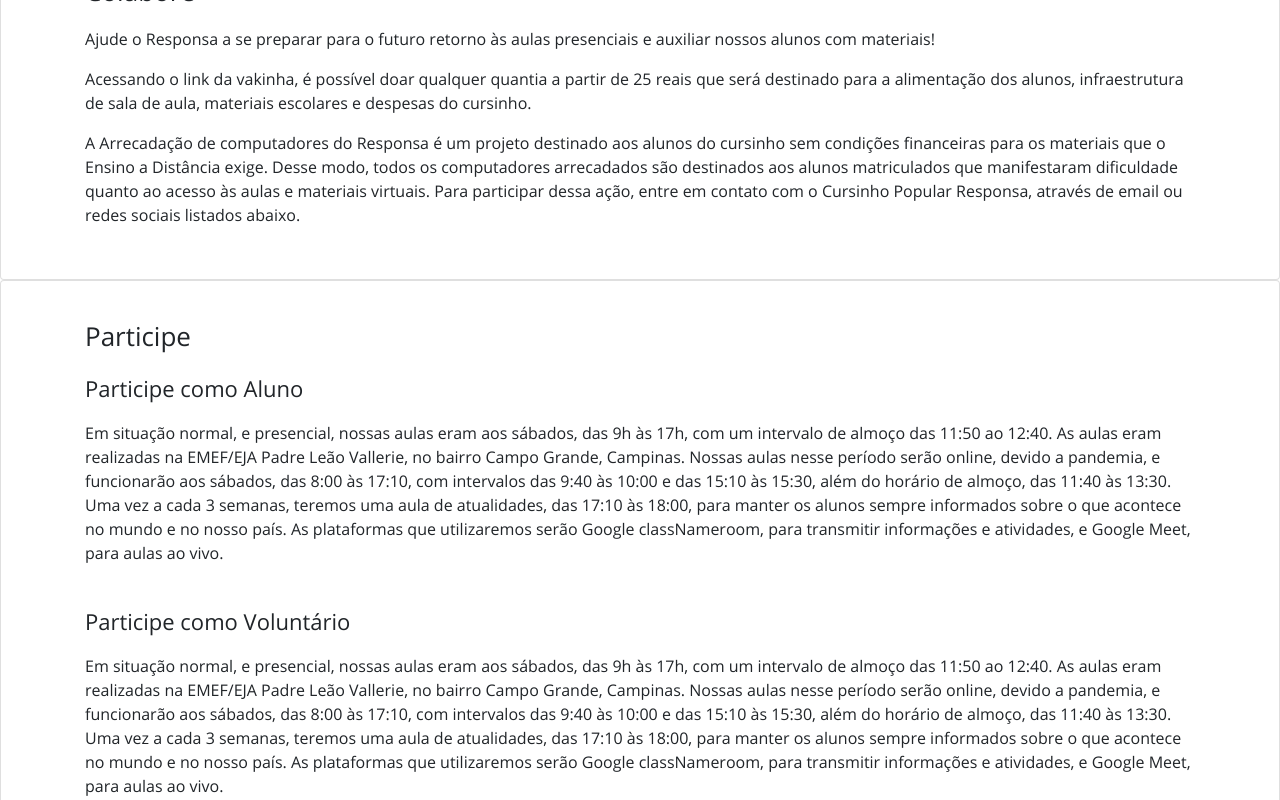
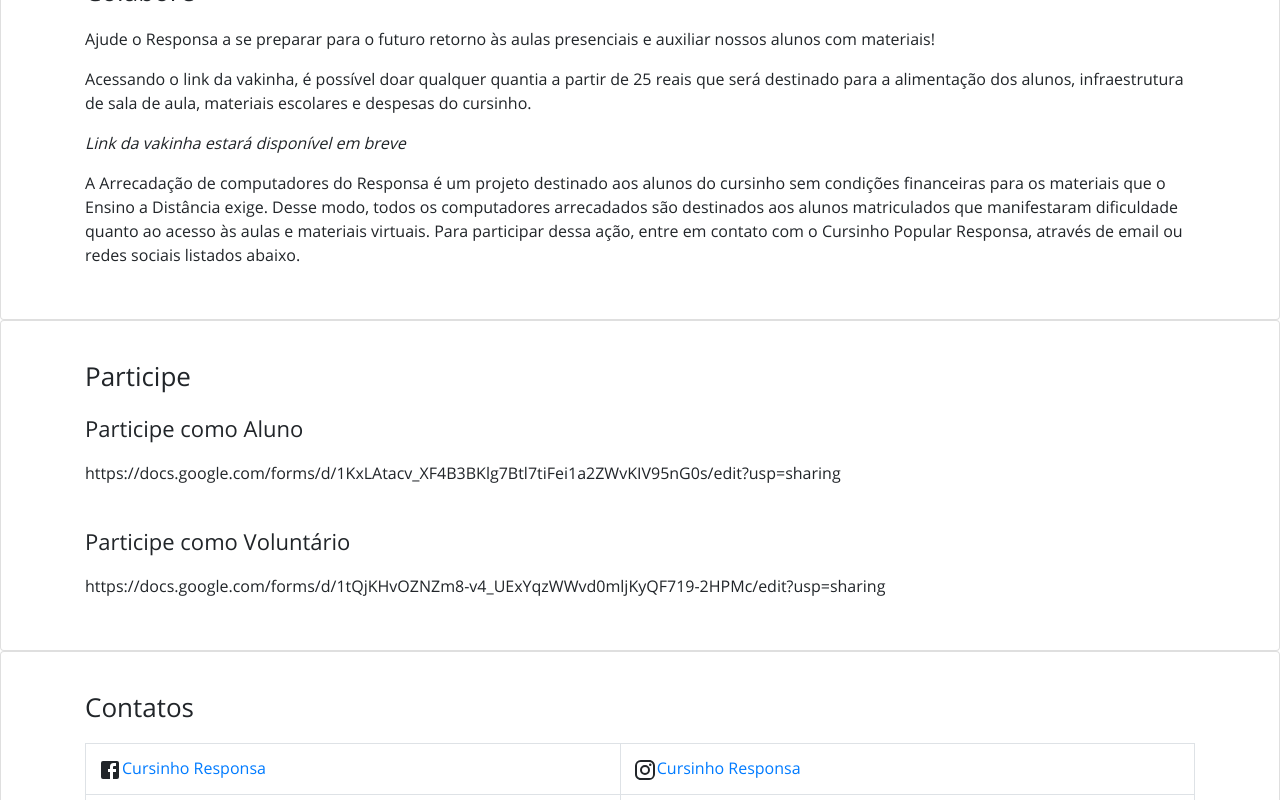
Before and after one commit to HubResponsa/responsa-front, a React (Create React App) app: page / in a window 1280 px wide. Shown: the part 2960-3760 px from the top of the page. Built offline with nearby package versions, Linux system fonts and the light colour scheme.

Commit message:
Change texts

```diff
--- a/src/Components/Colabore.js
+++ b/src/Components/Colabore.js
@@ -16,6 +16,10 @@ function Colabore()
                     Acessando o link da vakinha, é possível doar qualquer quantia a partir de 25
                     reais que será destinado para a alimentação dos alunos, infraestrutura de sala
                     de aula, materiais escolares e despesas do cursinho.
+
+                </p>
+                <p className="section-text">
+                    <i> Link da vakinha estará disponível em breve </i>
                 </p>
                 <p className="section-text">
                     A Arrecadação de computadores do Responsa é um projeto destinado aos alunos
@@ -25,6 +29,9 @@ function Colabore()
                     Para participar dessa ação, entre em contato com o Cursinho Popular Responsa, através
                     de email ou redes sociais listados abaixo.
                 </p>
+                {/* <p className="section-text">
+                    <i> Link do forms estará disponível em breve </i>
+                </p> */}
             </Card.Body>
         </Card>
     )
--- a/src/Components/Funcionamento.js
+++ b/src/Components/Funcionamento.js
@@ -18,7 +18,7 @@ function Funcionamento()
                         de almoço, das 11:40 às 13:30. Uma vez a cada 3 semanas, teremos uma aula de atualidades,
                         das 17:10 às 18:00, para manter os alunos sempre informados sobre o que acontece no mundo e
                         no nosso país.
-                        As plataformas que utilizaremos serão Google classNameroom, para transmitir informações e
+                        As plataformas que utilizaremos serão Google Classroom, para transmitir informações e
                         atividades, e Google Meet, para aulas ao vivo.
                     </p>
 
--- a/src/Components/Participe.js
+++ b/src/Components/Participe.js
@@ -11,30 +11,12 @@ function Participe()
                     <p className="section-title">Participe</p>
                     <p className="section-subtitle">Participe como Aluno</p>
                     <p className="section-text">
-                        Em situação normal, e presencial, nossas aulas eram aos sábados, das 9h às 17h,
-                        com um intervalo de almoço das 11:50 ao 12:40. As aulas eram realizadas na EMEF/EJA
-                        Padre Leão Vallerie, no bairro Campo Grande, Campinas.
-                        Nossas aulas nesse período serão online, devido a pandemia, e funcionarão aos sábados,
-                        das 8:00 às 17:10, com intervalos das 9:40 às 10:00 e das 15:10 às 15:30, além do horário
-                        de almoço, das 11:40 às 13:30. Uma vez a cada 3 semanas, teremos uma aula de atualidades,
-                        das 17:10 às 18:00, para manter os alunos sempre informados sobre o que acontece no mundo
-                        e no nosso país.
-                        As plataformas que utilizaremos serão Google classNameroom, para transmitir informações e
-                        atividades, e Google Meet, para aulas ao vivo.
+                        https://docs.google.com/forms/d/1KxLAtacv_XF4B3BKlg7Btl7tiFei1a2ZWvKIV95nG0s/edit?usp=sharing
                     </p>
                     <br/>
                     <p className="section-subtitle">Participe como Voluntário</p>
                     <p className="section-text">
-                        Em situação normal, e presencial, nossas aulas eram aos sábados, das 9h às 17h, com um
-                        intervalo de almoço das 11:50 ao 12:40. As aulas eram realizadas na EMEF/EJA Padre Leão
-                        Vallerie, no bairro Campo Grande, Campinas.
-                        Nossas aulas nesse período serão online, devido a pandemia, e funcionarão aos sábados,
-                        das 8:00 às 17:10, com intervalos das 9:40 às 10:00 e das 15:10 às 15:30, além do horário
-                        de almoço, das 11:40 às 13:30. Uma vez a cada 3 semanas, teremos uma aula de atualidades,
-                        das 17:10 às 18:00, para manter os alunos sempre informados sobre o que acontece no mundo e
-                        no nosso país.
-                        As plataformas que utilizaremos serão Google classNameroom, para transmitir informações e
-                        atividades, e Google Meet, para aulas ao vivo.
+                        https://docs.google.com/forms/d/1tQjKHvOZNZm8-v4_UExYqzWWvd0mljKyQF719-2HPMc/edit?usp=sharing
                     </p>
                 </Card.Body>
             </Card>
```
